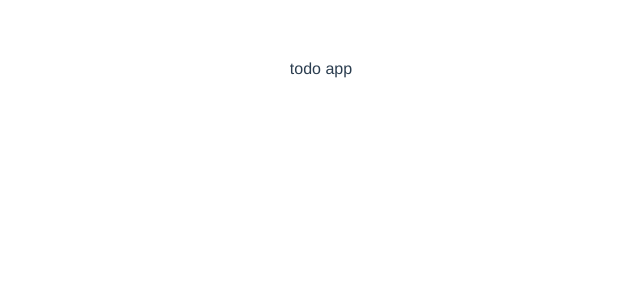
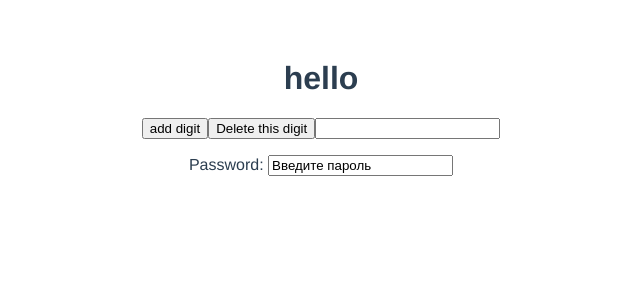
Before and after one commit to iskander1998/vue, a Vue app: page / in a window 1280 px wide. Shown: the top 300 px of the page, without its empty margins (319-959 px from the left). Built offline with nearby package versions, Linux system fonts and the light colour scheme.

Commit message:
edited app.vue

```diff
--- a/src/App.vue
+++ b/src/App.vue
@@ -1,10 +1,39 @@
-<template>todo app</template>
+<template>
+  <h1 v-if="count === 1">hello</h1>
+  <h1 v-else>{{ count }}</h1>
+  <button @click="add_count">{{ name_of_button }}</button>
+  <button @click="delete_digit">Delete this digit</button>
+  <input type="text" />
+  <p></p>
+  Password: <input type="text" value="Введите пароль" />
+</template>
 
-<script></script>
+<script>
+export default {
+  name: "App",
+
+  data() {
+    return {
+      name_of_button: "add digit",
+      count: 1,
+    };
+  },
+
+  methods: {
+    add_count() {
+      this.count++;
+      console.log(this.count);
+    },
+    delete_digit() {
+      this.count--;
+    },
+  },
+};
+</script>
 
 <style>
 #app {
-  font-family: Avenir, Helvetica, Arial, sans-serif;
+  font-family: Avenir, Helvetica, Times, sans-serif;
   -webkit-font-smoothing: antialiased;
   -moz-osx-font-smoothing: grayscale;
   text-align: center;
```
